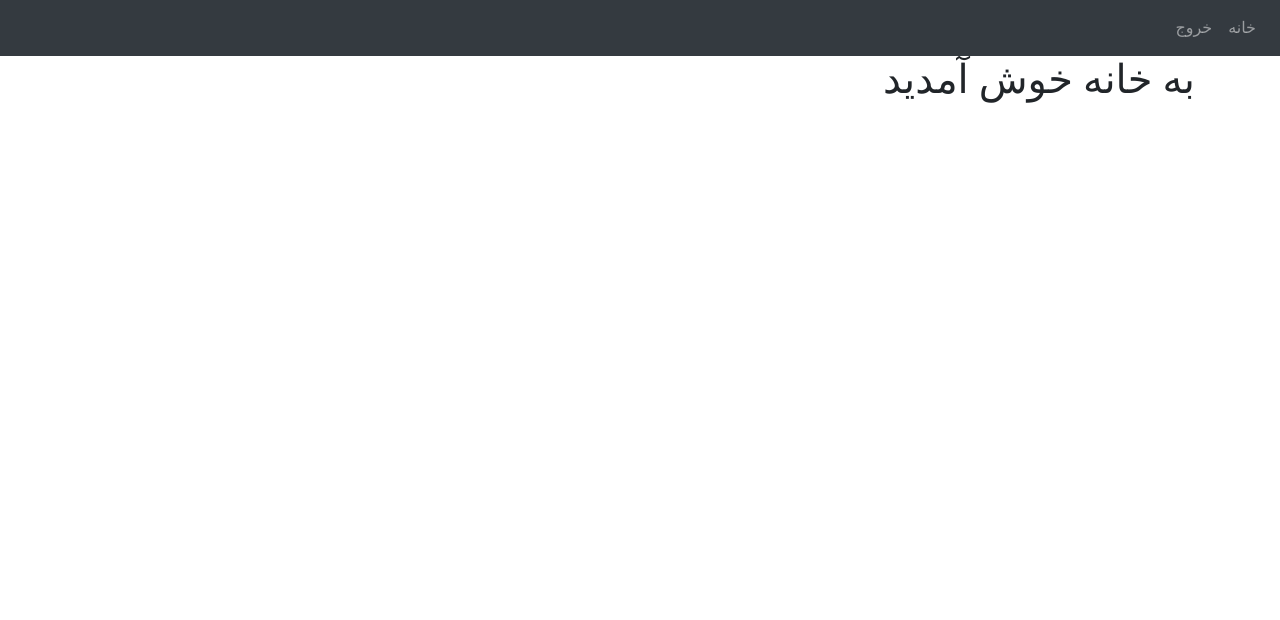
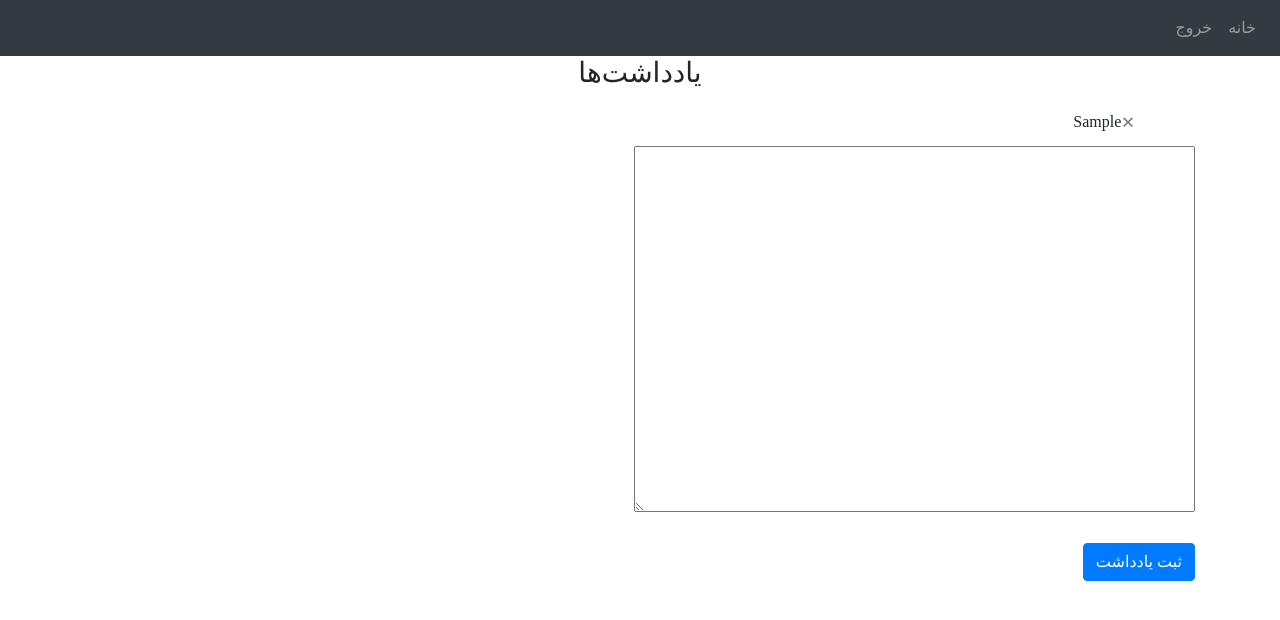
Before and after one commit to aliaslani/faradars, a Flask app: page / in a window 1280 px wide. Shown: the top 620 px of the page. Run offline with Flask 2, Linux system fonts and the light colour scheme; a user stored in the database is signed in; tables that the repository leaves empty hold one stand-in row (values such as "Sample post"); some web fonts are replaced.

Commit message:
complete controls of website

```diff
--- a/website/static/index.js
+++ b/website/static/index.js
@@ -0,0 +1,8 @@
+function deleteNote(noteId) {
+    fetch('/delete-note', {
+        method:'POST',
+        body: JSON.stringify({noteId:noteId}),
+    }).then((_res) => {
+        window.location.href = "/";
+    });
+}
--- a/website/templates/index.html
+++ b/website/templates/index.html
@@ -1,5 +1,22 @@
 {% extends 'layout.html' %}
 
 {% block body %}
-    <h1>به خانه خوش آمدید</h1>
+<h3 style="text-align: center !important;">یادداشت‌ها</h3>
+<ul class="list-group list-group-flush" id="notes">
+    {% for note in user.notes %}
+      <li class="list-group-item">
+          {{note.data}}
+          <button type="button" class="close" onclick="deleteNote({{note.id}})">
+              <span aria-hidden="true">&times;</span>
+          </button>
+        </li>
+    {% endfor %}
+</ul>
+    <form action="#" method="POST">
+        <textarea name="note" id="note" cols="60" rows="15"></textarea>
+        <br/><br/>
+        <div align='center'>
+            <button type="submit" class="btn btn-primary">ثبت یادداشت</button>
+        </div>
+    </form>
 {% endblock body %}
--- a/website/views.py
+++ b/website/views.py
@@ -1,10 +1,32 @@
-from flask import Blueprint, render_template
+from flask import Blueprint, render_template, request, flash, jsonify
 from flask_login import login_user, login_required, logout_user, current_user
-
+from .models import Note
+from . import db
+import json
 
 views = Blueprint('views', __name__)
 
-@views.route('/')
+@views.route('/', methods=['POST', 'GET'])
 @login_required
 def home():
+    if request.method == 'POST':
+        note = request.form.get('note')
+        if len(note) < 2:
+            flash('طول یادداشت خیلی کوتاه است.', category='error')
+        else:
+            new_note = Note(data=note, user_id = current_user.id)
+            db.session.add(new_note)
+            db.session.commit()
+            flash('یادداشت اضافه شد', )
     return render_template('index.html', title='خانه', user=current_user)
+
+@views.route('/delete-note', methods=['POST'])
+def delete_note():
+    note = json.loads(request.data)
+    noteId = note['noteId']
+    note = Note.query.get(noteId)
+    if note:
+        if note.user_id == current_user.id:
+            db.session.delete(note)
+            db.session.commit()
+    return jsonify({})
```
Also changed, not shown: website/database.db.
